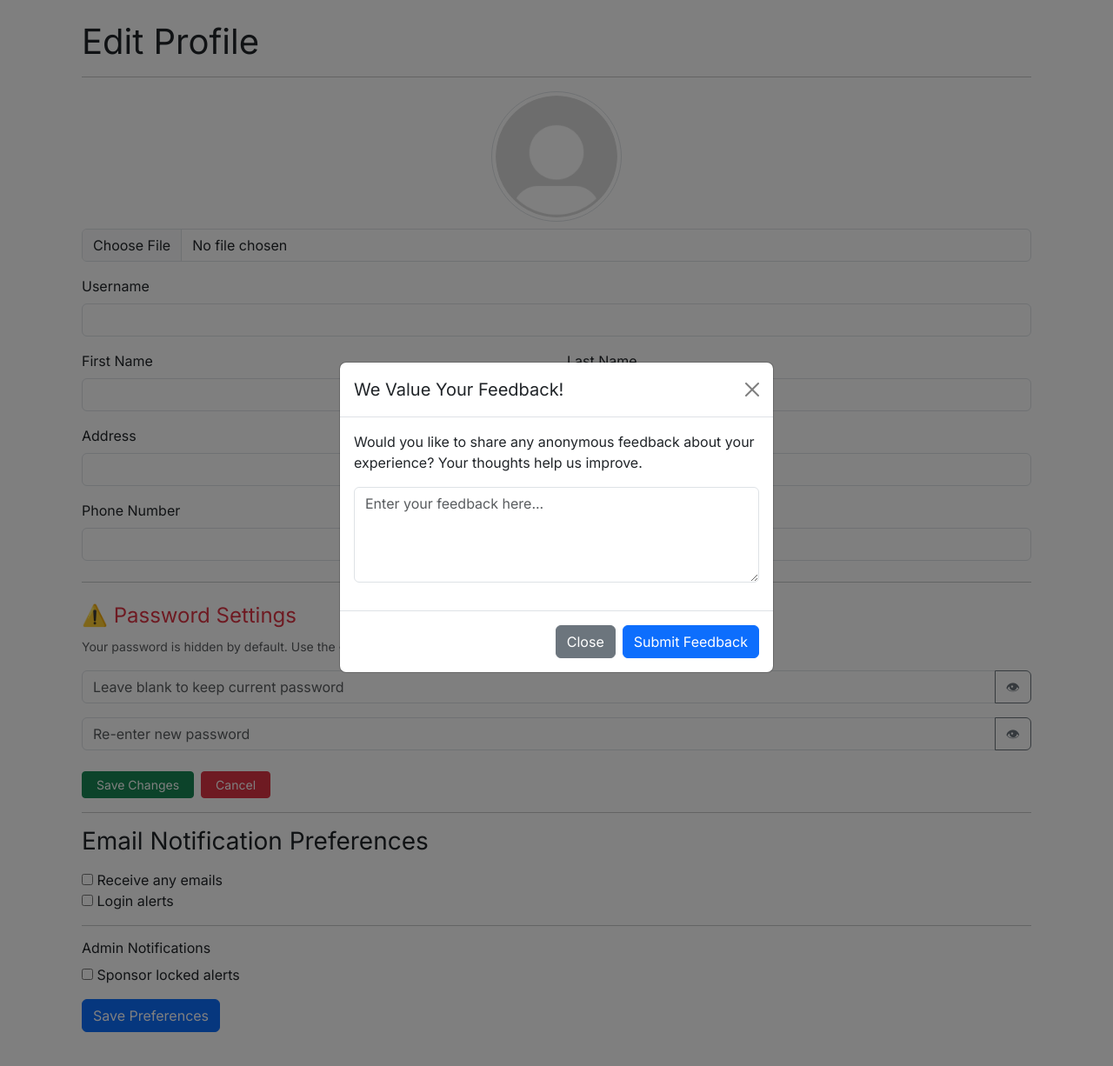
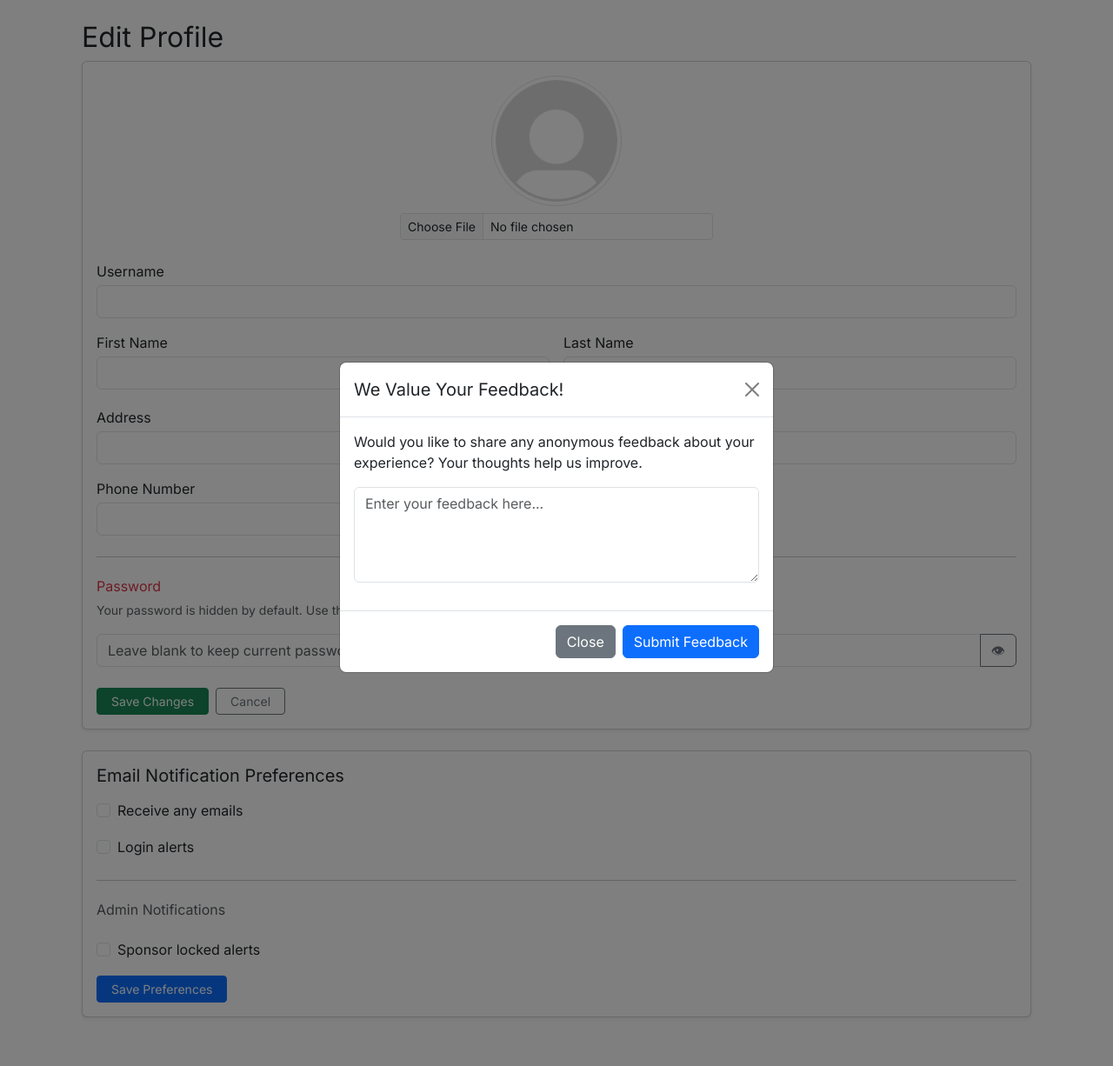
Before and after one commit to Jaredburne47/F25-Team16, a Flask app: page /settings in a window 1280 px wide. Shown: the part 58-1284 px from the top of the page at 87% size. Run offline with Flask 3, Linux system fonts and the light colour scheme; the visitor is signed in with stand-in values (Sample User, id 1); data that the repository does not hold is empty; some libraries are stand-ins or nearby versions.

Commit message:
Update settings.html

```diff
--- a/templates/settings.html
+++ b/templates/settings.html
@@ -2,7 +2,6 @@
 {% block title %}Settings{% endblock %}
 
 {% block content %}
-
 {% set cancel_url =
     (url_for('admin_profile')   if session.get('role') == 'admin'   else
      url_for('driver_profile')  if session.get('role') == 'driver'  else
@@ -10,64 +9,74 @@
      url_for('dashboard')) %}
 
 <div class="container mt-4">
-  <h1>Edit Profile</h1>
-  <hr>
+  <!-- ========================= -->
+  <!-- Page Header               -->
+  <!-- ========================= -->
+  <div class="d-flex align-items-center justify-content-between mb-2">
+    <h2 class="mb-0">Edit Profile</h2>
+  </div>
 
   <!-- ========================= -->
-  <!-- Profile + Password (Form) -->
+  <!-- Profile + Password (Card) -->
   <!-- ========================= -->
-  <form method="POST" enctype="multipart/form-data">
+  <div class="card shadow-sm mb-4">
+    <div class="card-body">
+      <form method="POST" enctype="multipart/form-data" class="m-0">
         <!-- Profile Picture -->
-    <div class="mb-3 text-center">
+        <div class="text-center mb-4">
           <img id="profilePreview"
                src="{{ url_for('static', filename='uploads/profile_pics/' ~ (user.profile_picture if user.profile_picture else 'Default.jpg')) }}"
                alt="Profile Picture"
                class="img-thumbnail rounded-circle mb-2"
-           width="150" height="150"><br>
-      <input type="file" class="form-control" id="profile_picture" name="profile_picture" accept="image/*" onchange="previewImage(event)">
+               width="150" height="150">
+          <div class="mx-auto" style="max-width: 360px;">
+            <input type="file" class="form-control form-control-sm" id="profile_picture" name="profile_picture" accept="image/*" onchange="previewImage(event)">
+          </div>
         </div>
 
-    <!-- Username (read-only) -->
-    <div class="mb-3">
-      <label for="username" class="form-label">Username</label>
+        <!-- Identity -->
+        <div class="row g-3">
+          <div class="col-12">
+            <label for="username" class="form-label mb-1">Username</label>
             <input type="text" class="form-control" id="username" name="username" value="{{ user.username }}" readonly>
           </div>
-
-    <!-- Names -->
-    <div class="row">
-      <div class="col-md-6 mb-3">
-        <label for="first_name" class="form-label">First Name</label>
+          <div class="col-md-6">
+            <label for="first_name" class="form-label mb-1">First Name</label>
             <input type="text" class="form-control" id="first_name" name="first_name" value="{{ user.first_name }}">
           </div>
-      <div class="col-md-6 mb-3">
-        <label for="last_name" class="form-label">Last Name</label>
+          <div class="col-md-6">
+            <label for="last_name" class="form-label mb-1">Last Name</label>
             <input type="text" class="form-control" id="last_name" name="last_name" value="{{ user.last_name }}">
           </div>
         </div>
 
         <!-- Contact -->
-    <div class="mb-3">
-      <label for="address" class="form-label">Address</label>
+        <div class="row g-3 mt-1">
+          <div class="col-12">
+            <label for="address" class="form-label mb-1">Address</label>
             <input type="text" class="form-control" id="address" name="address" value="{{ user.address }}">
           </div>
-    <div class="mb-3">
-      <label for="phone" class="form-label">Phone Number</label>
+          <div class="col-md-6">
+            <label for="phone" class="form-label mb-1">Phone Number</label>
             <input type="text" class="form-control" id="phone" name="phone" value="{{ user.phone }}">
+          </div>
         </div>
 
         {% if session.get('role') in ['sponsor', 'driver'] %}
         <!-- Socials -->
-      <div class="row">
-        <div class="col-md-4 mb-3">
-          <label for="twitter" class="form-label">Twitter</label>
+        <hr class="my-4">
+        <h6 class="text-muted mb-3">Social Profiles</h6>
+        <div class="row g-3">
+          <div class="col-md-4">
+            <label for="twitter" class="form-label mb-1">Twitter</label>
             <input type="text" class="form-control" id="twitter" name="twitter" value="{{ user.twitter }}">
           </div>
-        <div class="col-md-4 mb-3">
-          <label for="facebook" class="form-label">Facebook</label>
+          <div class="col-md-4">
+            <label for="facebook" class="form-label mb-1">Facebook</label>
             <input type="text" class="form-control" id="facebook" name="facebook" value="{{ user.facebook }}">
           </div>
-        <div class="col-md-4 mb-3">
-          <label for="instagram" class="form-label">Instagram</label>
+          <div class="col-md-4">
+            <label for="instagram" class="form-label mb-1">Instagram</label>
             <input type="text" class="form-control" id="instagram" name="instagram" value="{{ user.instagram }}">
           </div>
         </div>
@@ -75,17 +84,19 @@
 
         {% if session.get('role') == 'driver' %}
         <!-- Vehicle -->
-      <div class="row">
-        <div class="col-md-4 mb-3">
-          <label for="vehicle_make" class="form-label">Vehicle Make</label>
+        <hr class="my-4">
+        <h6 class="text-muted mb-3">Vehicle</h6>
+        <div class="row g-3">
+          <div class="col-md-4">
+            <label for="vehicle_make" class="form-label mb-1">Make</label>
             <input type="text" class="form-control" id="vehicle_make" name="vehicle_make" value="{{ user.vehicle_make }}">
           </div>
-        <div class="col-md-4 mb-3">
-          <label for="vehicle_model" class="form-label">Vehicle Model</label>
+          <div class="col-md-4">
+            <label for="vehicle_model" class="form-label mb-1">Model</label>
             <input type="text" class="form-control" id="vehicle_model" name="vehicle_model" value="{{ user.vehicle_model }}">
           </div>
-        <div class="col-md-4 mb-3">
-          <label for="vehicle_year" class="form-label">Vehicle Year</label>
+          <div class="col-md-4">
+            <label for="vehicle_year" class="form-label mb-1">Year</label>
             <input type="text" class="form-control" id="vehicle_year" name="vehicle_year" value="{{ user.vehicle_year }}">
           </div>
         </div>
@@ -93,181 +104,231 @@
 
         {% if session.get('role') == 'sponsor' %}
         <!-- Sponsor org -->
-      <div class="mb-3">
-        <label for="organization" class="form-label">Organization</label>
+        <hr class="my-4">
+        <h6 class="text-muted mb-3">Organization</h6>
+        <div class="row g-3">
+          <div class="col-md-6">
+            <label for="organization" class="form-label mb-1">Organization</label>
             <input type="text" class="form-control" id="organization" name="organization" value="{{ user.organization }}">
           </div>
-      <div class="mb-3">
-        <label for="company_link" class="form-label">Company Link</label>
+          <div class="col-md-6">
+            <label for="company_link" class="form-label mb-1">Company Link</label>
             <input type="text" class="form-control" id="company_link" name="company_link" value="{{ user.company_link }}">
+          </div>
         </div>
 
         <!-- Company Logo -->
-      <div class="mb-3">
-        <label for="company_logo" class="form-label">Company Logo</label><br>
+        <div class="row g-3 mt-1">
+          <div class="col-lg-6">
+            <label class="form-label mb-2">Company Logo</label><br>
             <img id="logoPreview"
                  src="{{ url_for('static', filename='uploads/company_logos/' ~ (user.company_logo if user.company_logo else 'Default_Logo.png')) }}"
                  alt="Company Logo Preview"
                  class="img-thumbnail mb-2"
-             style="max-width: 200px; max-height: 150px;"><br>
-        <input type="file" class="form-control" id="company_logo" name="company_logo" accept="image/*" onchange="previewLogo(event)">
-      </div>
-      <div class="form-check mb-3">
+                 style="max-width: 200px; max-height: 150px;">
+            <input type="file" class="form-control form-control-sm" id="company_logo" name="company_logo" accept="image/*" onchange="previewLogo(event)">
+            <div class="form-check mt-2">
               <input class="form-check-input" type="checkbox" name="remove_logo" id="removeLogoCheck">
               <label class="form-check-label" for="removeLogoCheck">Remove current logo</label>
+            </div>
+          </div>
         </div>
         {% endif %}
 
         <!-- Password Settings -->
         <hr class="my-4">
-    <h4 class="text-danger">⚠️ Password Settings</h4>
+        <h6 class="text-danger mb-1">Password</h6>
         <p class="text-muted"><small>Your password is hidden by default. Use the 👁 button to toggle visibility.</small></p>
 
-    <div class="input-group mb-3">
+        <div class="row g-3">
+          <div class="col-md-6">
+            <div class="input-group">
               <input type="password" class="form-control" id="password" name="password" placeholder="Leave blank to keep current password">
               <button class="btn btn-outline-secondary" type="button" onclick="togglePassword('password')">👁</button>
             </div>
-    <div class="input-group mb-4">
+          </div>
+          <div class="col-md-6">
+            <div class="input-group">
               <input type="password" class="form-control" id="confirm_password" name="confirm_password" placeholder="Re-enter new password">
               <button class="btn btn-outline-secondary" type="button" onclick="togglePassword('confirm_password')">👁</button>
             </div>
+          </div>
+        </div>
 
-    <div class="d-flex align-items-center gap-2 mt-2">
-      <button type="submit" class="btn btn-success btn-sm py-1 px-3">Save Changes</button>
-      <a href="{{ cancel_url }}" class="btn btn-danger btn-sm py-1 px-3">Cancel</a>
+        <div class="d-flex align-items-center gap-2 mt-4">
+          <button type="submit" class="btn btn-success btn-sm px-3">Save Changes</button>
+          <a href="{{ cancel_url }}" class="btn btn-outline-secondary btn-sm px-3">Cancel</a>
         </div>
       </form>
+    </div>
+  </div>
 
-  <hr>
-  <h3>Email Notification Preferences</h3>
+  <!-- ================================ -->
+  <!-- Email Notification Preferences  -->
+  <!-- ================================ -->
+  <div class="card shadow-sm mb-4">
+    <div class="card-body">
+      <h5 class="card-title mb-3">Email Notification Preferences</h5>
 
-  <form action="{{ url_for('update_notifications') }}" method="post" class="mt-3">
-    <label>
-      <input type="checkbox" name="receive_emails" {% if user.receive_emails %}checked{% endif %}>
-      Receive any emails
-    </label><br>
+      <form action="{{ url_for('update_notifications') }}" method="post" class="m-0">
+        <div class="row g-3">
+          <div class="col-12">
+            <div class="form-check">
+              <input class="form-check-input" type="checkbox" name="receive_emails" id="receive_emails" {% if user.receive_emails %}checked{% endif %}>
+              <label class="form-check-label" for="receive_emails">Receive any emails</label>
+            </div>
+          </div>
 
-    <label>
-      <input type="checkbox" name="login_email" {% if user.login_email %}checked{% endif %}>
-      Login alerts
-    </label><br>
+          <div class="col-md-6">
+            <div class="form-check">
+              <input class="form-check-input" type="checkbox" name="login_email" id="login_email" {% if user.login_email %}checked{% endif %}>
+              <label class="form-check-label" for="login_email">Login alerts</label>
+            </div>
+          </div>
 
           {% if session.get('role') == 'driver' %}
-      <hr class="my-3">
-      <h6>Driver Notifications</h6>
+          <div class="col-12"><hr class="my-2"></div>
+          <div class="col-12"><h6 class="text-muted">Driver Notifications</h6></div>
 
-      <label>
-        <input type="checkbox" name="low_balance_email" {% if user.low_balance_email %}checked{% endif %}>
-        Low balance alerts
-      </label><br>
+          <div class="col-md-4">
+            <div class="form-check">
+              <input class="form-check-input" type="checkbox" name="low_balance_email" id="low_balance_email" {% if user.low_balance_email %}checked{% endif %}>
+              <label class="form-check-label" for="low_balance_email">Low balance alerts</label>
+            </div>
+          </div>
 
-      <label>
-        <input type="checkbox" name="points_added_email" {% if user.points_added_email %}checked{% endif %}>
-        Points added notifications
-      </label><br>
+          <div class="col-md-4">
+            <div class="form-check">
+              <input class="form-check-input" type="checkbox" name="points_added_email" id="points_added_email" {% if user.points_added_email %}checked{% endif %}>
+              <label class="form-check-label" for="points_added_email">Points added notifications</label>
+            </div>
+          </div>
 
-      <label>
-        <input type="checkbox" name="points_removed_email" {% if user.points_removed_email %}checked{% endif %}>
-        Points removed notifications
-      </label><br>
+          <div class="col-md-4">
+            <div class="form-check">
+              <input class="form-check-input" type="checkbox" name="points_removed_email" id="points_removed_email" {% if user.points_removed_email %}checked{% endif %}>
+              <label class="form-check-label" for="points_removed_email">Points removed notifications</label>
+            </div>
+          </div>
 
-      <label>
-        <input type="checkbox" name="driver_dropped_email" {% if user.driver_dropped_email %}checked{% endif %}>
-        Sponsor dropped me alerts
-      </label><br>
+          <div class="col-md-4">
+            <div class="form-check">
+              <input class="form-check-input" type="checkbox" name="driver_dropped_email" id="driver_dropped_email" {% if user.driver_dropped_email %}checked{% endif %}>
+              <label class="form-check-label" for="driver_dropped_email">Sponsor dropped me alerts</label>
+            </div>
+          </div>
 
-      <label>
-        <input type="checkbox" name="spend_points_email" {% if user.spend_points_email %}checked{% endif %}>
-        Purchase confirmation (Spend points)
-      </label><br>
+          <div class="col-md-4">
+            <div class="form-check">
+              <input class="form-check-input" type="checkbox" name="spend_points_email" id="spend_points_email" {% if user.spend_points_email %}checked{% endif %}>
+              <label class="form-check-label" for="spend_points_email">Purchase confirmation (Spend points)</label>
+            </div>
+          </div>
 
           <!-- NEW DRIVER PREFS -->
-      <label>
-        <input type="checkbox" name="favorite_back_in_stock_email" {% if user.favorite_back_in_stock_email %}checked{% endif %}>
-        Favorites back in stock
-      </label><br>
+          <div class="col-md-4">
+            <div class="form-check">
+              <input class="form-check-input" type="checkbox" name="favorite_back_in_stock_email" id="favorite_back_in_stock_email" {% if user.favorite_back_in_stock_email %}checked{% endif %}>
+              <label class="form-check-label" for="favorite_back_in_stock_email">Favorites back in stock</label>
+            </div>
+          </div>
 
-      <label>
-        <input type="checkbox" name="new_item_email" {% if user.new_item_email %}checked{% endif %}>
-        New items from my sponsors
-      </label><br>
+          <div class="col-md-4">
+            <div class="form-check">
+              <input class="form-check-input" type="checkbox" name="new_item_email" id="new_item_email" {% if user.new_item_email %}checked{% endif %}>
+              <label class="form-check-label" for="new_item_email">New items from my sponsors</label>
+            </div>
+          </div>
 
-      <label>
-        <input type="checkbox" name="order_placed_email" {% if user.order_placed_email %}checked{% endif %}>
-        Order placed confirmation
-      </label><br>
+          <div class="col-md-4">
+            <div class="form-check">
+              <input class="form-check-input" type="checkbox" name="order_placed_email" id="order_placed_email" {% if user.order_placed_email %}checked{% endif %}>
+              <label class="form-check-label" for="order_placed_email">Order placed confirmation</label>
+            </div>
+          </div>
           {% endif %}
 
           {% if session.get('role') == 'sponsor' %}
-      <hr class="my-3">
-      <h6>Sponsor Notifications</h6>
-      <label>
-        <input type="checkbox" name="driver_app_email" {% if user.driver_app_email %}checked{% endif %}>
-        New driver application notifications
-      </label><br>
+          <div class="col-12"><hr class="my-2"></div>
+          <div class="col-12"><h6 class="text-muted">Sponsor Notifications</h6></div>
+
+          <div class="col-md-6">
+            <div class="form-check">
+              <input class="form-check-input" type="checkbox" name="driver_app_email" id="driver_app_email" {% if user.driver_app_email %}checked{% endif %}>
+              <label class="form-check-label" for="driver_app_email">New driver application notifications</label>
+            </div>
+          </div>
           {% endif %}
 
           {% if session.get('role') == 'admin' %}
-      <hr class="my-3">
-      <h6>Admin Notifications</h6>
-      <label>
-        <input type="checkbox" name="sponsor_locked_email" {% if user.sponsor_locked_email %}checked{% endif %}>
-        Sponsor locked alerts
-      </label><br>
+          <div class="col-12"><hr class="my-2"></div>
+          <div class="col-12"><h6 class="text-muted">Admin Notifications</h6></div>
+
+          <div class="col-md-6">
+            <div class="form-check">
+              <input class="form-check-input" type="checkbox" name="sponsor_locked_email" id="sponsor_locked_email" {% if user.sponsor_locked_email %}checked{% endif %}>
+              <label class="form-check-label" for="sponsor_locked_email">Sponsor locked alerts</label>
+            </div>
+          </div>
           {% endif %}
+        </div>
 
-    <button type="submit" class="btn btn-primary mt-3">Save Preferences</button>
+        <button type="submit" class="btn btn-primary btn-sm mt-3 px-3">Save Preferences</button>
       </form>
+    </div>
+  </div>
 
-  <!--Disable Account-->
+  <!-- ========================= -->
+  <!-- Disable Account (Card)   -->
+  <!-- ========================= -->
   {% if session.get('role') in ['driver', 'sponsor'] %}
-  <hr class="my-4">
-  <div class="text-center">
+  <div class="card shadow-sm mb-4">
+    <div class="card-body text-center">
+      <h5 class="card-title mb-2">Disable Account</h5>
+      <p class="text-muted mb-3"><small>You can reactivate your account by logging back in.</small></p>
       <form action="{{ url_for('disable_self') }}" method="POST"
             onsubmit="return confirm('Are you sure you want to disable your account? You can reactivate it later.')">
-      <button type="submit" class="btn btn-dark">Disable My Account</button>
+        <button type="submit" class="btn btn-dark btn-sm px-3">Disable My Account</button>
       </form>
-    <small class="text-muted d-block mt-2">
-      Once disabled, you’ll only be able to log in to reactivate your account or log out.
-    </small>
+    </div>
   </div>
   {% endif %}
 
-  <!-- =========================== -->
-  <!-- Point Limits (Separate Card) -->
-  <!-- =========================== -->
+  <!-- ========================= -->
+  <!-- Point Limits (Card)      -->
+  <!-- ========================= -->
   {% if session.get('role') == 'sponsor' %}
-  <div class="card shadow-sm mt-5 mb-5">
-    <div class="card-header bg-primary text-white">
+  <div class="card shadow-sm mb-5">
+    <div class="card-header bg-primary text-white py-3">
       <h5 class="mb-0">Point Limits</h5>
     </div>
     <div class="card-body">
-      <form method="POST" action="{{ url_for('settings') }}">
-        <div class="row">
-          <div class="col-md-6 mb-3">
-            <label for="min_points" class="form-label fw-semibold">Minimum Points</label>
-            <input type="number" class="form-control" id="min_points" name="min_points"
-                   value="{{ user.min_points or 0 }}" required>
+      <form method="POST" action="{{ url_for('settings') }}" class="m-0">
+        <div class="row g-3">
+          <div class="col-md-6">
+            <label for="min_points" class="form-label fw-semibold mb-1">Minimum Points</label>
+            <input type="number" class="form-control" id="min_points" name="min_points" value="{{ user.min_points or 0 }}" required>
           </div>
-          <div class="col-md-6 mb-3">
-            <label for="max_points" class="form-label fw-semibold">Maximum Points</label>
-            <input type="number" class="form-control" id="max_points" name="max_points"
-                   value="{{ user.max_points or 0 }}" required>
+          <div class="col-md-6">
+            <label for="max_points" class="form-label fw-semibold mb-1">Maximum Points</label>
+            <input type="number" class="form-control" id="max_points" name="max_points" value="{{ user.max_points or 0 }}" required>
           </div>
         </div>
-        <button type="submit" class="btn btn-primary mt-2">Save Limits</button>
+        <button type="submit" class="btn btn-primary btn-sm mt-3 px-3">Save Limits</button>
       </form>
     </div>
   </div>
   {% endif %}
 </div>
 
+<!-- ========================= -->
+<!-- Inline Helpers            -->
+<!-- ========================= -->
 <script>
 function togglePassword(id) {
   const field = document.getElementById(id);
   field.type = (field.type === "password") ? "text" : "password";
 }
-
 function previewImage(event) {
   const input = event.target;
   if (input.files && input.files[0]) {
@@ -278,7 +339,6 @@ function previewImage(event) {
     reader.readAsDataURL(input.files[0]);
   }
 }
-
 function previewLogo(event) {
   const input = event.target;
   if (input.files && input.files[0]) {
```
Lines whose indentation alone changed are shown as unchanged.
